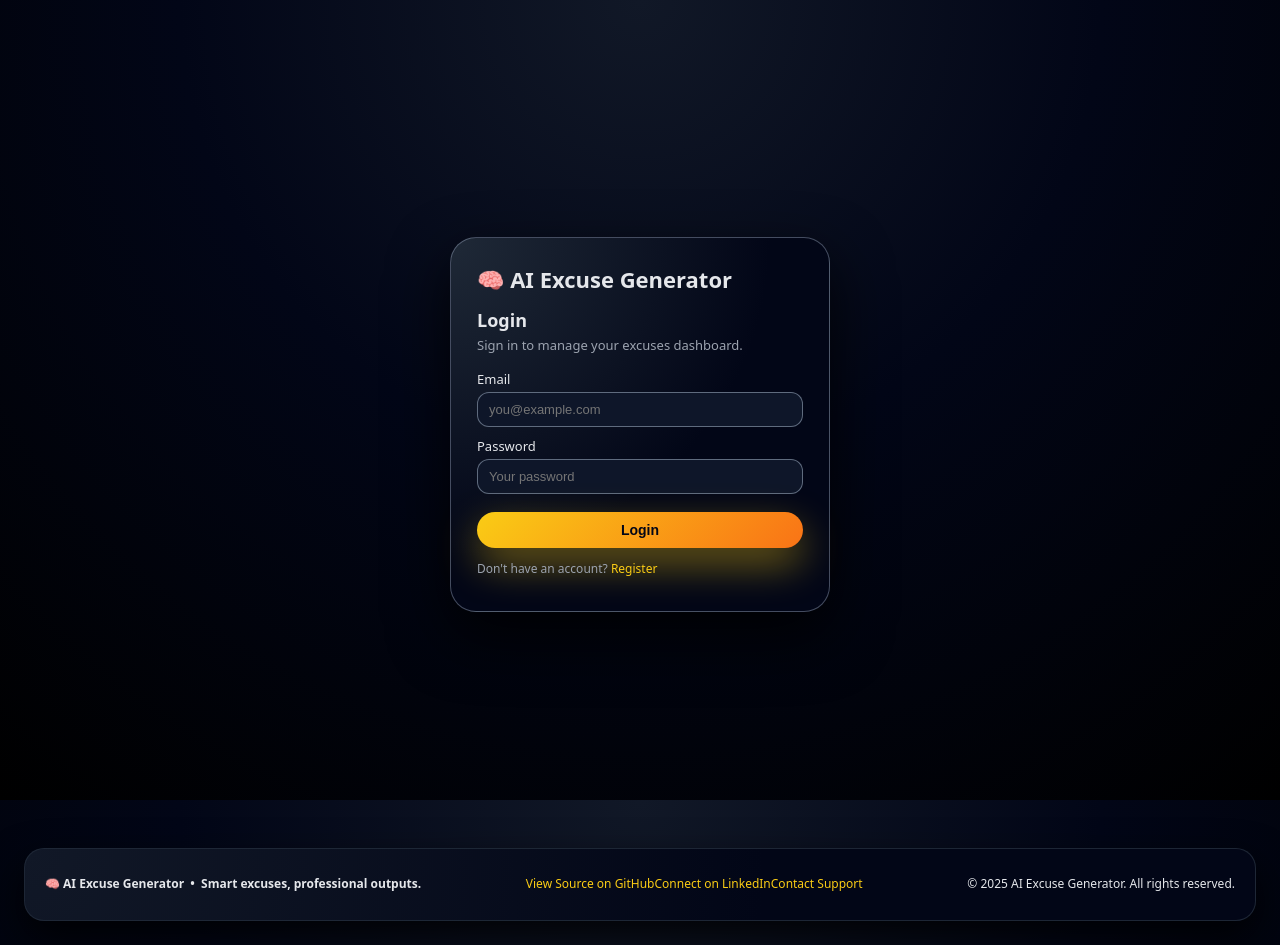
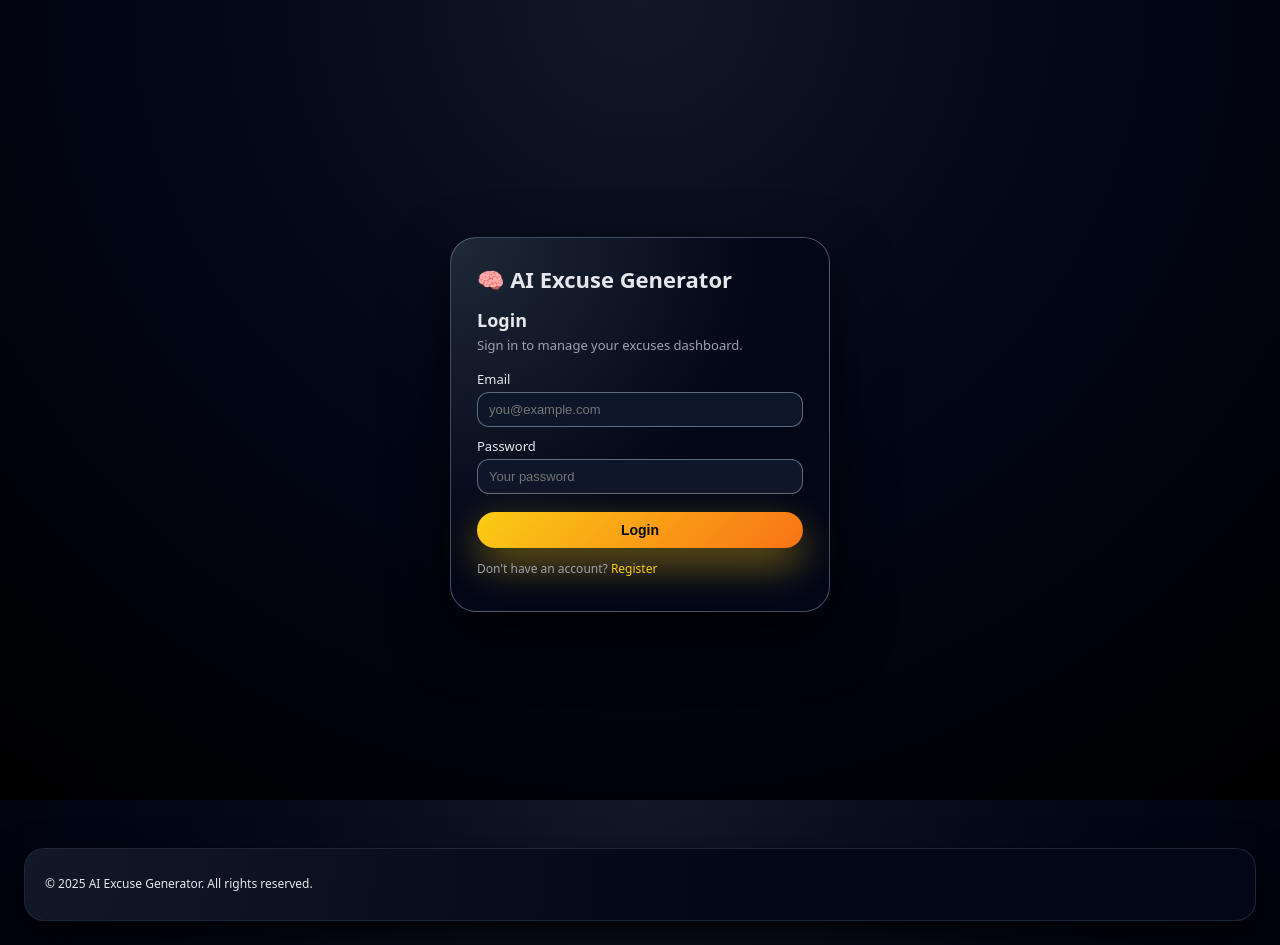
Before and after one commit to 07Dha1/ai-excuse-generator, a React (Create React App) app in the folder frontend/: page /login in a window 1280 px wide. Built offline with nearby package versions, Linux system fonts and the light colour scheme.

Commit message:
Clean up footer and use login loader (no ESLint warnings)

```diff
--- a/frontend/src/components/Footer.js
+++ b/frontend/src/components/Footer.js
@@ -4,36 +4,7 @@ import React from "react";
 const Footer = () => {
   return (
     <footer className="app-footer">
-      <p className="footer-title">
-        🧠 AI Excuse Generator &nbsp;•&nbsp; Smart excuses, professional outputs.
-      </p>
-
-      <div className="footer-links">
-        {/* GitHub Repo */}
-        <a
-          href="https://github.com/07Dha1/ai-excuse-generator"
-          target="_blank"
-          rel="noopener noreferrer"
-        >
-          View Source on GitHub
-        </a>
-
-        {/* Portfolio or LinkedIn – update URL to your own */}
-        <a
-          href="https://www.linkedin.com"
-          target="_blank"
-          rel="noopener noreferrer"
-        >
-          Connect on LinkedIn
-        </a>
-
-        {/* Contact / Email – update to your actual email or contact page */}
-        <a href="mailto:you@example.com">
-          Contact Support
-        </a>
-      </div>
-
-      <p className="footer-copy">
+      <p>
         © {new Date().getFullYear()} AI Excuse Generator. All rights reserved.
       </p>
     </footer>
--- a/frontend/src/pages/LoginPage.js
+++ b/frontend/src/pages/LoginPage.js
@@ -14,7 +14,7 @@ const LoginPage = () => {
   const submitHandler = async (e) => {
     e.preventDefault();
     setError("");
-    setLoading(true);                              // 🔹 show loader
+    setLoading(true);                              // show loader
 
     try {
       const { data } = await API.post("/auth/login", { email, password });
@@ -26,13 +26,13 @@ const LoginPage = () => {
     } catch (err) {
       setError(err.response?.data?.message || "Login failed");
     } finally {
-      setLoading(false);                           // 🔹 hide loader
+      setLoading(false);                           // hide loader
     }
   };
 
   return (
     <>
-      {loading && <FullScreenLoader />}            {/* 🔹 loader overlay */}
+      {loading && <FullScreenLoader />}            {/* loader overlay */}
 
       <div className="auth-page">
         <div className="auth-card">
```
